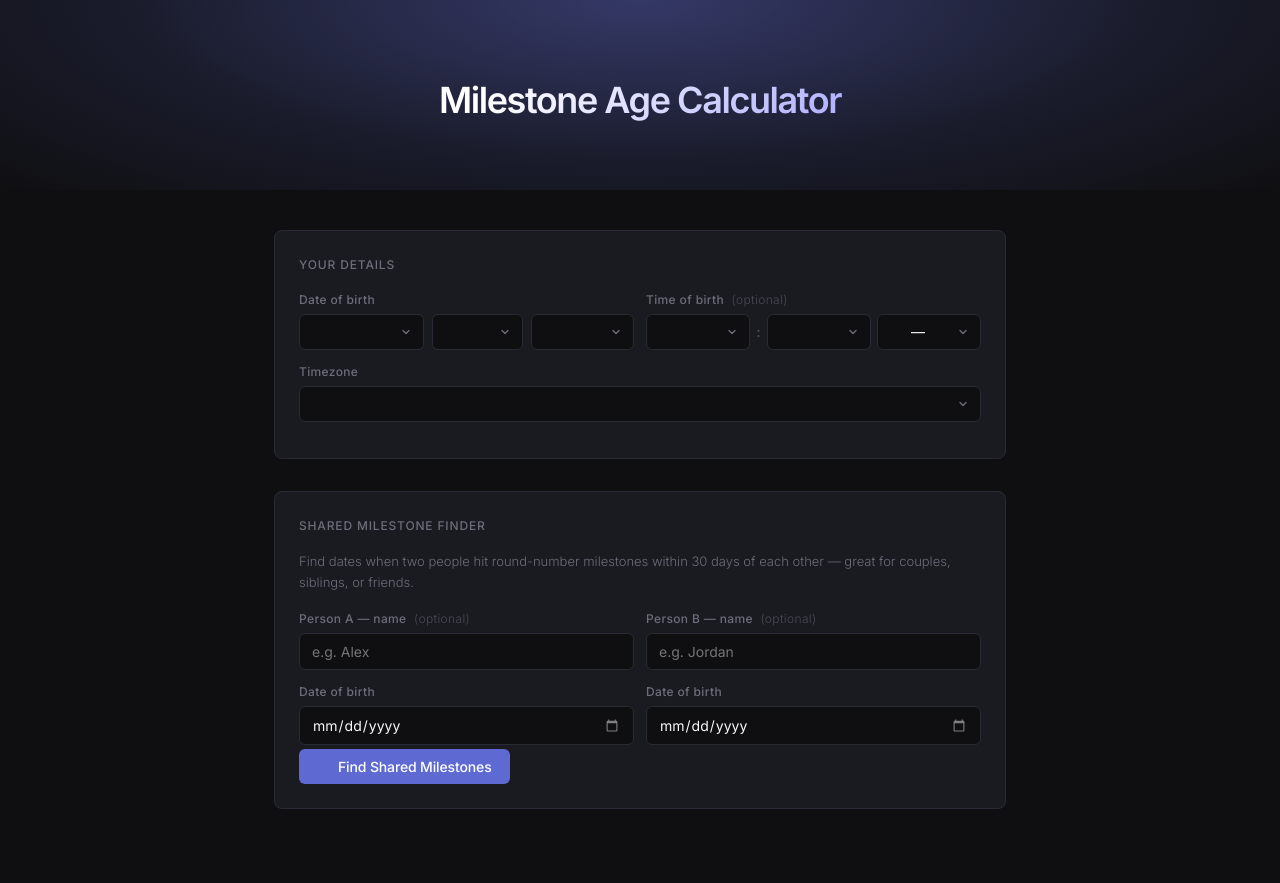
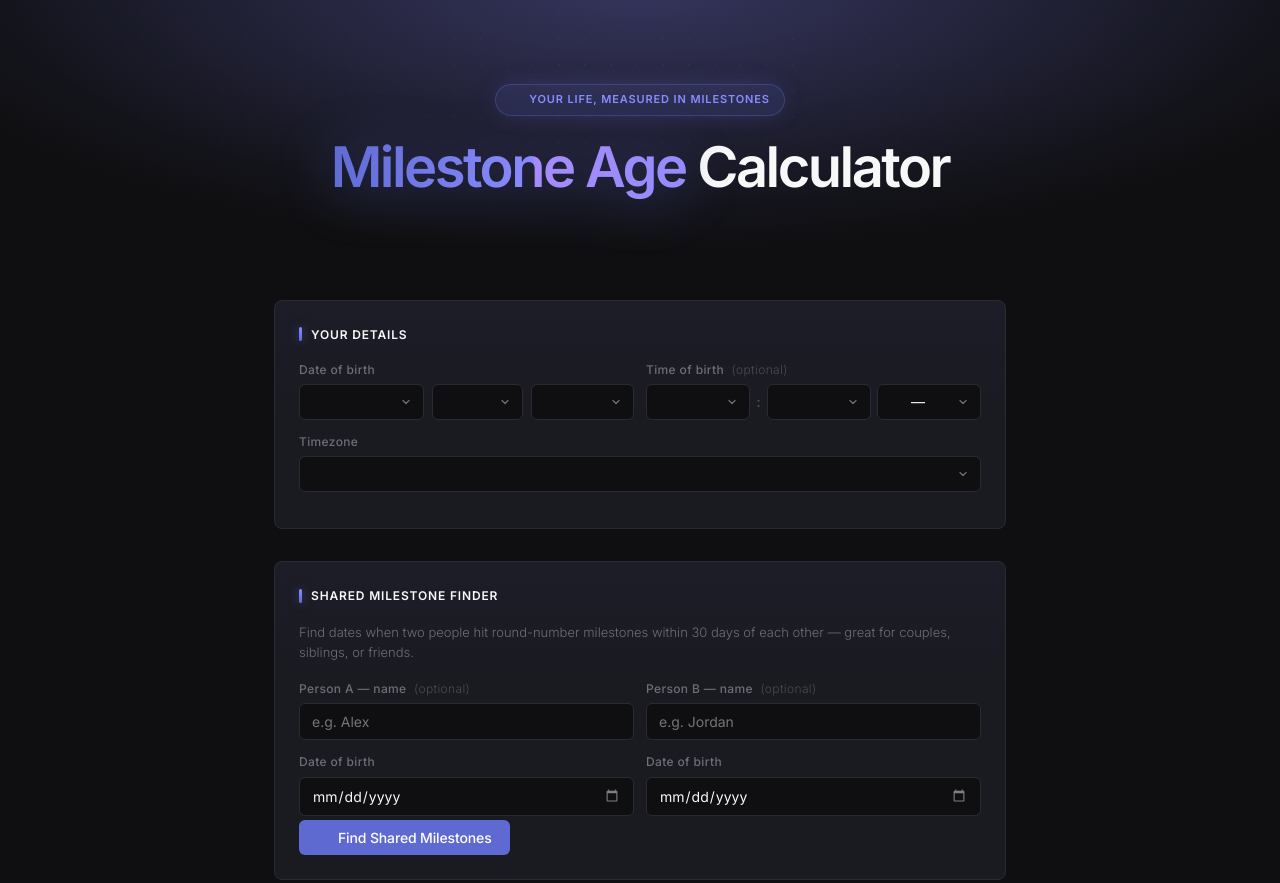
Before and after one commit to beazerconsulting/myagein, a plain HTML site: page index.html in a window 1280 px wide. Shown: the top 883 px of the page. Drawn offline with nearby package versions, Linux system fonts and the light colour scheme.

Commit message:
feat: bolder gradient hero title + glow polish on cards, age grid, milestones — punchier web view
Co-Authored-By: Claude Opus 4.8 <noreply@anthropic.com>

```diff
--- a/index.html
+++ b/index.html
@@ -41,14 +41,37 @@ body{background:var(--bg);color:var(--text);font-family:var(--sans);font-size:14
 
 /* ── Header ──────────────────────────────────────── */
 .site-header{
-  padding:72px 0 48px;text-align:center;
+  padding:84px 0 52px;text-align:center;position:relative;overflow:hidden;
   background:
-    radial-gradient(ellipse 70% 280px at 50% 0px,rgba(94,106,210,.32) 0%,transparent 100%),
-    radial-gradient(ellipse 40% 160px at 50% 0px,rgba(139,139,255,.14) 0%,transparent 100%);
-}
-.site-header h1{font-size:2.25rem;font-weight:600;letter-spacing:-.04em;margin-bottom:12px;
-  background:linear-gradient(135deg,#fff 30%,var(--accent-h) 100%);
-  -webkit-background-clip:text;-webkit-text-fill-color:transparent;background-clip:text;}
+    radial-gradient(ellipse 70% 300px at 50% 0,rgba(167,139,250,.12) 0%,transparent 70%),
+    radial-gradient(ellipse 90% 420px at 50% -40px,rgba(94,106,210,.30) 0%,transparent 70%);
+}
+.site-header::before{
+  content:"";position:absolute;inset:0;pointer-events:none;
+  background-image:radial-gradient(rgba(94,106,210,.18) 1px,transparent 1px);
+  background-size:26px 26px;
+  -webkit-mask-image:radial-gradient(ellipse 70% 80% at 50% 30%,#000 0%,transparent 75%);
+          mask-image:radial-gradient(ellipse 70% 80% at 50% 30%,#000 0%,transparent 75%);
+  opacity:.5;
+}
+.site-header>.container{position:relative;z-index:1}
+.hero-eyebrow{
+  display:inline-flex;align-items:center;gap:6px;font-size:11px;font-weight:600;
+  letter-spacing:.08em;text-transform:uppercase;color:var(--accent-h);
+  background:var(--accent-dim);border:1px solid rgba(94,106,210,.35);
+  border-radius:100px;padding:6px 14px;margin-bottom:22px;
+  box-shadow:0 0 24px -6px rgba(94,106,210,.4);
+}
+.hero-eyebrow i{width:13px;height:13px}
+.site-header h1{font-size:3.5rem;font-weight:600;letter-spacing:-.045em;line-height:1.04;margin-bottom:12px}
+.hero-title-grad{
+  background:linear-gradient(100deg,#A78BFA 0%,#8B8BFF 35%,#5E6AD2 70%,#8B8BFF 100%);
+  background-size:200% auto;
+  -webkit-background-clip:text;background-clip:text;-webkit-text-fill-color:transparent;color:transparent;
+  filter:drop-shadow(0 4px 28px rgba(94,106,210,.45));
+  animation:heroShimmer 7s linear infinite;
+}
+@keyframes heroShimmer{to{background-position:200% center}}
 .hero-sub{font-size:1rem;color:var(--text-2);font-weight:300;max-width:520px;margin:0 auto 20px;letter-spacing:-.01em;line-height:1.7}
 .hero-kws{display:flex;gap:8px;justify-content:center;flex-wrap:wrap}
 .kw-pill{background:var(--surface);border:1px solid var(--border);border-radius:100px;padding:4px 12px;font-size:12px;color:var(--text-2)}
@@ -57,8 +80,21 @@ body{background:var(--bg);color:var(--text);font-family:var(--sans);font-size:14
 main{padding:40px 0 80px}
 
 /* ── Cards ───────────────────────────────────────── */
-.card{background:var(--surface);border:1px solid var(--border);border-radius:var(--r);padding:24px;margin-bottom:24px}
-.card-title{font-size:12px;font-weight:500;color:var(--text-2);letter-spacing:.07em;text-transform:uppercase;margin-bottom:16px}
+.card{
+  background:linear-gradient(180deg,rgba(94,106,210,.04) 0%,transparent 120px),var(--surface);
+  border:1px solid var(--border);border-radius:var(--r);padding:24px;margin-bottom:24px;
+  position:relative;transition:border-color .2s,box-shadow .2s,transform .2s;
+}
+.card:hover{border-color:var(--border-l);transform:translateY(-1px);box-shadow:0 14px 40px -20px rgba(94,106,210,.45)}
+.card-title{
+  font-size:12px;font-weight:600;color:var(--text);letter-spacing:.07em;text-transform:uppercase;
+  margin-bottom:16px;display:flex;align-items:center;gap:9px;
+}
+.card-title::before{
+  content:"";width:3px;height:14px;border-radius:2px;flex-shrink:0;
+  background:linear-gradient(180deg,var(--accent-h),var(--accent));
+  box-shadow:0 0 10px rgba(94,106,210,.6);
+}
 .section-gap{margin-top:32px}
 
 /* ── Form ────────────────────────────────────────── */
@@ -113,13 +149,21 @@ select{
 /* ── Age grid ────────────────────────────────────── */
 .age-grid{
   display:grid;grid-template-columns:repeat(4,1fr);
-  gap:1px;background:var(--border);border:1px solid var(--border);
+  gap:1px;background:var(--border);border:1px solid var(--border-l);
   border-radius:var(--r);overflow:hidden;margin-bottom:32px;
-}
-.age-cell{background:var(--surface);padding:16px 18px;display:flex;flex-direction:column;gap:3px;transition:background .15s,box-shadow .15s}
-.age-cell:hover{background:var(--surface-h);box-shadow:inset 0 -2px 0 var(--accent)}
-.age-val{font-family:var(--mono);font-size:1.05rem;font-weight:500;color:var(--text);letter-spacing:-.03em;line-height:1.2}
-.age-unit{font-size:11px;color:var(--text-2);font-weight:400;text-transform:uppercase;letter-spacing:.07em}
+  box-shadow:0 0 0 1px rgba(94,106,210,.08),0 18px 50px -28px rgba(94,106,210,.5);
+}
+.age-cell{
+  background:linear-gradient(160deg,rgba(94,106,210,.05),transparent 60%),var(--surface);
+  padding:17px 18px;display:flex;flex-direction:column;gap:3px;transition:background .15s,box-shadow .15s;
+}
+.age-cell:hover{background:linear-gradient(160deg,rgba(94,106,210,.14),transparent 70%),var(--surface-h);box-shadow:inset 0 -2px 0 var(--accent)}
+.age-val{
+  font-family:var(--mono);font-size:1.1rem;font-weight:500;letter-spacing:-.03em;line-height:1.2;
+  background:linear-gradient(180deg,#fff,#C5C8FF);
+  -webkit-background-clip:text;background-clip:text;-webkit-text-fill-color:transparent;color:transparent;
+}
+.age-unit{font-size:11px;color:var(--text-2);font-weight:500;text-transform:uppercase;letter-spacing:.07em}
 
 /* ── Planet grid ─────────────────────────────────── */
 .planet-grid{display:grid;grid-template-columns:repeat(auto-fill,minmax(130px,1fr));gap:8px;margin-bottom:8px}
@@ -180,13 +224,16 @@ select{
 .ms-card{
   background:var(--surface);border:1px solid var(--border);border-radius:var(--r);
   padding:15px 16px;position:relative;display:flex;flex-direction:column;gap:7px;
-  animation:fadeIn .15s ease;transition:border-color .15s;
-}
-.ms-card:hover{border-color:var(--border-l)}
-.ms-card.upcoming{border-color:rgba(94,106,210,.3);border-top:2px solid rgba(94,106,210,.5)}
-.ms-card.upcoming:hover{border-color:var(--accent)}
+  animation:fadeIn .15s ease;transition:border-color .15s,box-shadow .15s,transform .15s;
+}
+.ms-card:hover{border-color:var(--border-l);transform:translateY(-2px);box-shadow:0 12px 30px -18px rgba(94,106,210,.5)}
+.ms-card.upcoming{
+  border-color:rgba(94,106,210,.3);border-top:2px solid rgba(94,106,210,.5);
+  background:linear-gradient(165deg,rgba(94,106,210,.07),transparent 55%),var(--surface);
+}
+.ms-card.upcoming:hover{border-color:var(--accent);box-shadow:0 12px 34px -16px rgba(94,106,210,.65)}
 .ms-card.past{opacity:.5}
-.ms-card.highlighted{border-color:var(--accent);box-shadow:0 0 0 1px var(--accent)}
+.ms-card.highlighted{border-color:var(--accent);box-shadow:0 0 0 1px var(--accent),0 0 30px -8px rgba(94,106,210,.7)}
 @keyframes fadeIn{from{opacity:0;transform:translateY(4px)}to{opacity:1;transform:translateY(0)}}
 .ms-unit{font-size:11px;font-weight:500;color:var(--text-3);text-transform:uppercase;letter-spacing:.07em}
 .ms-label{font-size:14px;font-weight:500;color:var(--text);letter-spacing:-.02em;line-height:1.25}
@@ -297,7 +344,7 @@ select{
 
 /* ── Responsive ──────────────────────────────────── */
 @media(max-width:640px){
-  .site-header h1{font-size:1.75rem}
+  .site-header h1{font-size:2.2rem}
   .form-row,.shared-form{grid-template-columns:1fr}
   .age-grid{grid-template-columns:repeat(2,1fr)}
   .ms-grid{grid-template-columns:repeat(2,1fr)}
@@ -313,7 +360,8 @@ select{
 
 <header class="site-header">
   <div class="container">
-    <h1>Milestone Age Calculator</h1>
+    <span class="hero-eyebrow"><i data-lucide="hourglass"></i> Your life, measured in milestones</span>
+    <h1><span class="hero-title-grad">Milestone Age</span> Calculator</h1>
   </div>
 </header>
 
```
